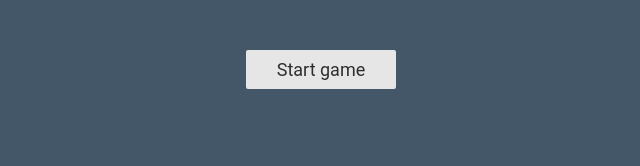
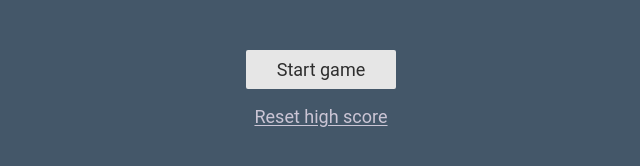
Before and after one commit to cros107/zetamon, a plain HTML site: page index.html in a window 1280 px wide. Shown: the whole page, without its empty margins (319-959 px from the left). Drawn offline with nearby package versions, Linux system fonts and the light colour scheme.

Commit message:
Adds high score reset option

```diff
--- a/index.html
+++ b/index.html
@@ -13,6 +13,7 @@
         <button id="startButton" onclick="startGame()" class="pure-button">Start game</button>
         <p hidden id="final-score"></p>
         <p hidden id="high-score"></p>
+        <p onclick="resetHighScore()" id="reset-high-score">Reset high score</p>
       </div>
 
       <div id="quiz" hidden>
--- a/script.js
+++ b/script.js
@@ -128,7 +128,7 @@ function savePlayerStats(playerStats) {
 
 function loadHighScore() {
   const savedHighScore = localStorage.getItem('quizHighScore');
-  if (savedHighScore) {
+  if (savedHighScore !== null) {
     return parseInt(savedHighScore);
   } else {
     return null;
@@ -173,7 +173,7 @@ let globalView = {
 };
 
 // update high score if necessary
-if (globalState.quizHighScore !== null) {
+if (globalState.quizHighScore instanceof Number) {
   globalView.highScore.textContent = `High score: ${globalState.quizHighScore}`;
   globalView.highScore.hidden = false;
 }
@@ -264,7 +264,6 @@ function nextBag() {
     }
     if (bag.length >= bagSize) break
   }
-  console.log(bag)
   return shuffle(bag);
 }
 
@@ -336,6 +335,7 @@ function endGame() {
   globalView.finalScore.textContent = `Final score: ${quizState.corrects}/${quizState.total}`;
 
   globalState.quizHighScore = Math.max(globalState.quizHighScore, quizState.corrects);
+
   globalView.highScore.textContent = `High score: ${globalState.quizHighScore}`;
   saveHighScore(globalState.quizHighScore);
 
@@ -344,6 +344,12 @@ function endGame() {
   globalView.highScore.hidden = false;
 
   quizView.quiz.hidden = true;
+}
+
+function resetHighScore() {
+  globalState.quizHighScore = null;
+  globalView.highScore.hidden = true;
+  localStorage.removeItem('quizHighScore');
 }
 
 function startCountdown(timer = 30.0) {
--- a/style.css
+++ b/style.css
@@ -22,6 +22,12 @@ main {
   flex-direction: column;
   justify-content: center;
   align-items: center;
+}
+
+#reset-high-score {
+  color: rgb(203, 197, 213);
+  text-decoration: underline;
+  text-underline-offset: 2px;
 }
 
 #info-bar {
```
